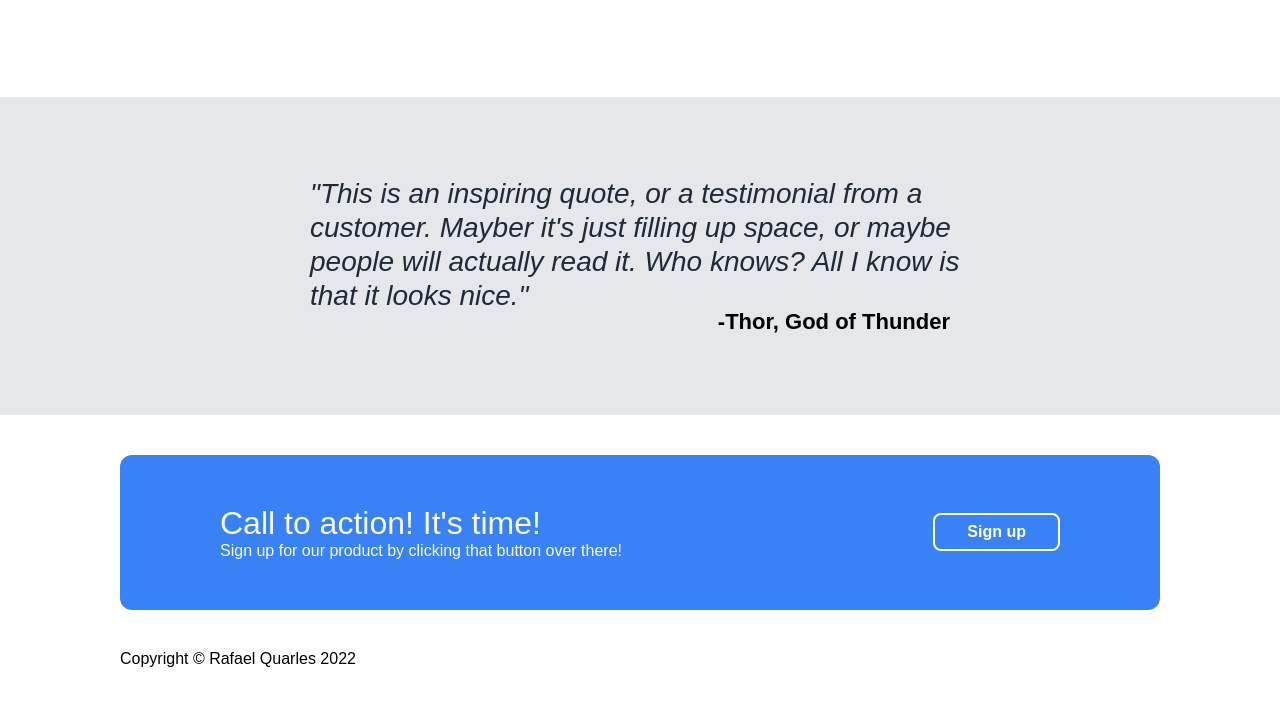
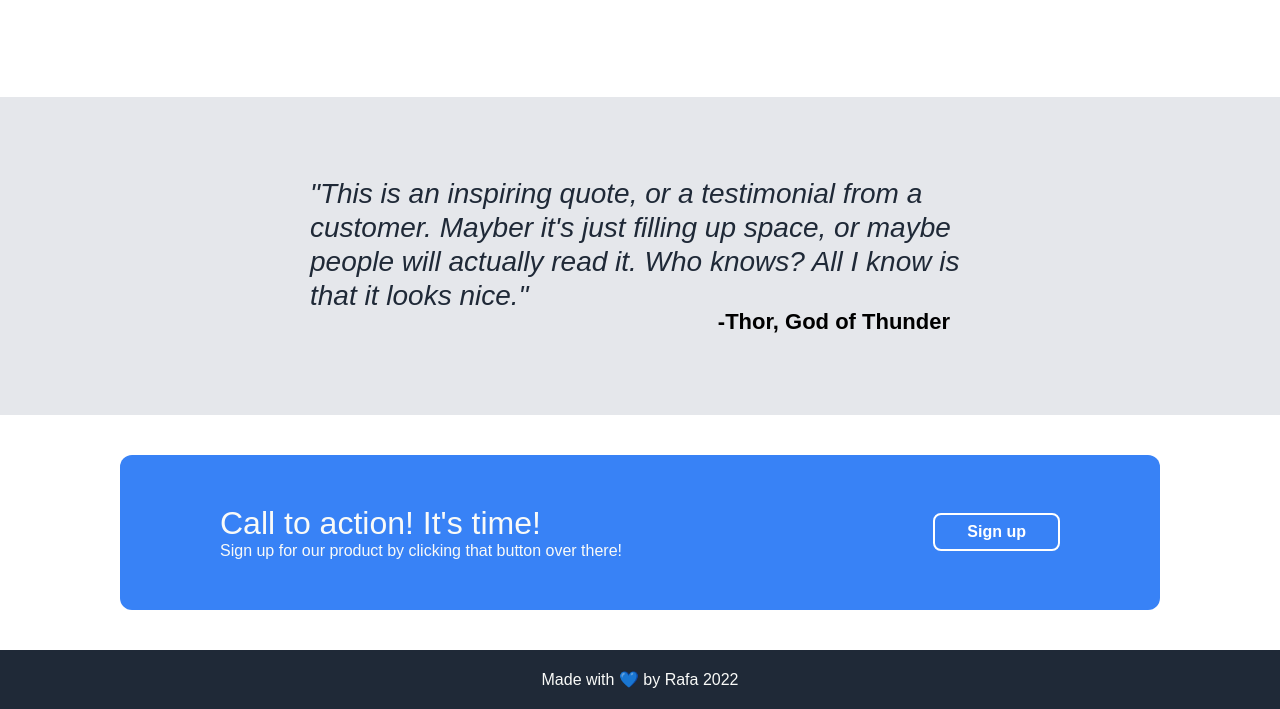
Before and after one commit to RafaelQuarles/template-basic-1, a plain HTML site: page index.html in a window 1280 px wide. Shown: the part 664-1373 px from the top of the page. Before the commit the page ends 1332 px from the top, so only its background shows below. Drawn offline with Linux system fonts and the light colour scheme.

Commit message:
finish footer

```diff
--- a/index.html
+++ b/index.html
@@ -80,7 +80,7 @@
 
     <footer>
         <div class="content">
-            Copyright © Rafael Quarles <script>document.write(new Date().getFullYear())</script>
+            Made with 💙 by Rafa 2022
         </div>
     </footer>
 
--- a/styles.css
+++ b/styles.css
@@ -298,3 +298,12 @@ width: 100%;
         margin-bottom: 8px;
     }
 }
+/* ----------- */
+
+/* footer */
+footer {
+    background-color: var(--bgcolor-dark);
+    color: var(--text-primary);
+    padding: 20px 0;
+    display: flex;
+}
```
